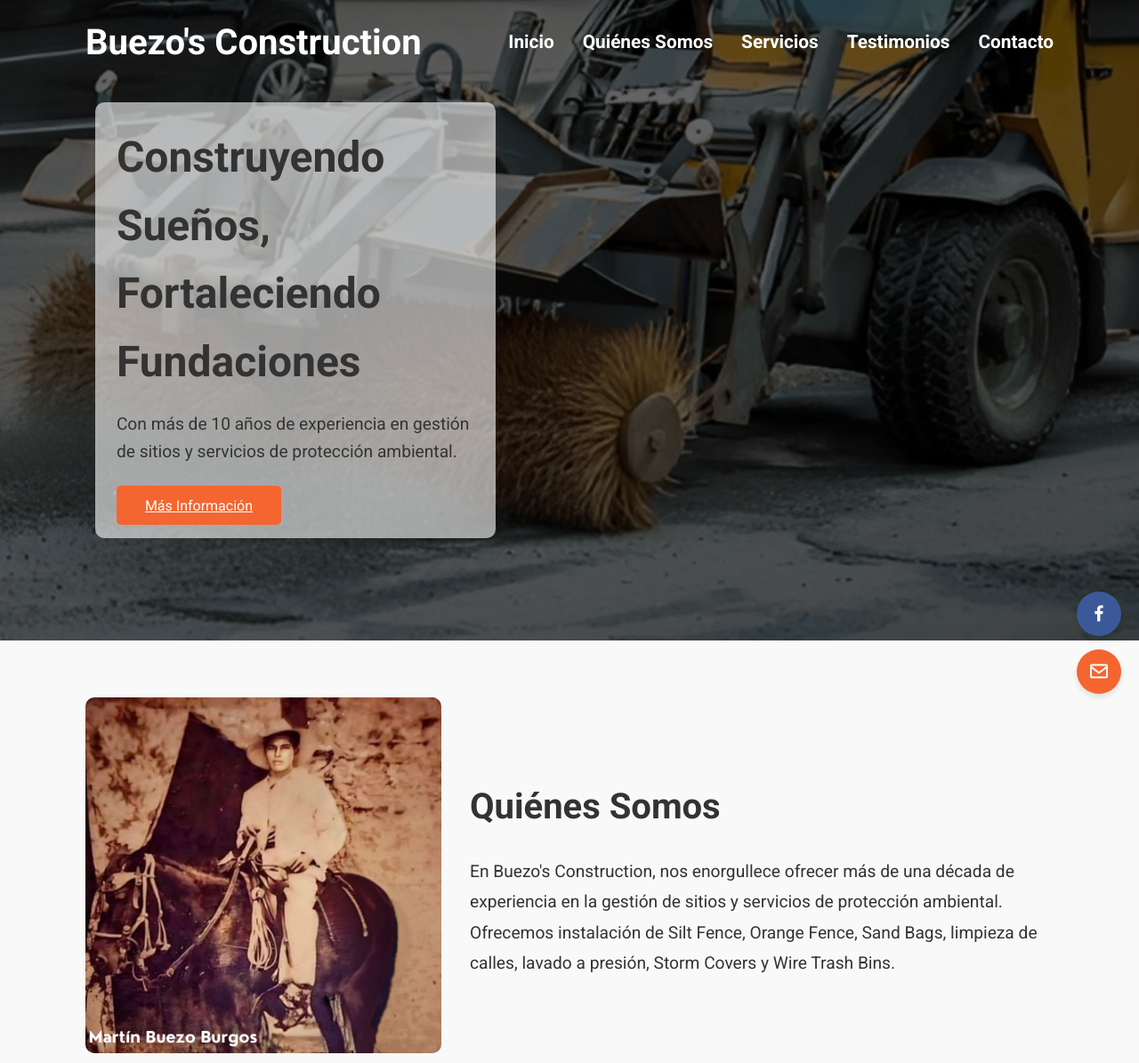
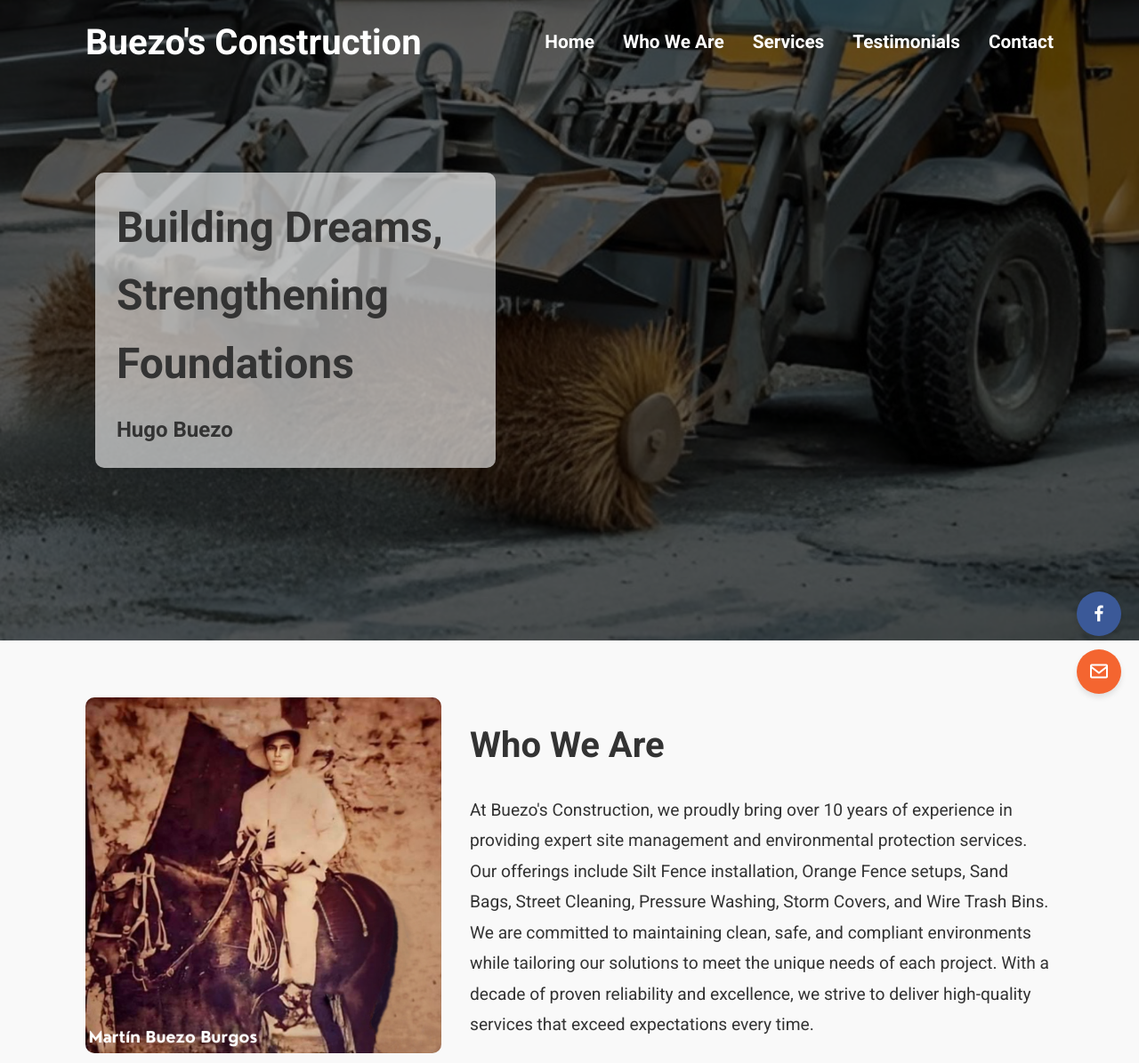
Before and after one commit to josephao64/PAGINA-Buezo-s-Construction, a plain HTML site: page index.html in a window 1280 px wide. Shown: the top 1195 px of the page at 89% size. Drawn offline with nearby package versions, Linux system fonts and the light colour scheme; some packages are replaced by stand-ins of ours.

Commit message:
Update index and who we are

```diff
--- a/index.html
+++ b/index.html
@@ -29,11 +29,11 @@
         <div class="container">
             <a href="#" class="logo">Buezo's Construction</a>
             <ul class="nav-links">
-                <li><a href="#home">Inicio</a></li>
-                <li><a href="#about">Quiénes Somos</a></li>
-                <li><a href="#services">Servicios</a></li>
-                <li><a href="#testimonials">Testimonios</a></li>
-                <li><a href="#contact">Contacto</a></li>
+                <li><a href="#home">Home</a></li>
+                <li><a href="#about">Who We Are</a></li>
+                <li><a href="#services">Services</a></li>
+                <li><a href="#testimonials">Testimonials</a></li>
+                <li><a href="#contact">Contact</a></li>
             </ul>
             <div class="hamburger">
                 <span></span>
@@ -59,9 +59,9 @@
     <section id="home" class="hero">
         <div class="container">
             <div class="hero-text">
-                <h1>Construyendo Sueños, Fortaleciendo Fundaciones</h1>
-                <p>Con más de 10 años de experiencia en gestión de sitios y servicios de protección ambiental.</p>
-                <a href="#contact" class="btn">Más Información</a>
+                <h1>Building Dreams, Strengthening Foundations</h1>
+                <h2>Hugo Buezo</h2>
+               <!-- <a href="#contact" class="btn">Más Información</a> -->
             </div>
         </div>
     </section>
@@ -73,8 +73,9 @@
                 <img src="images/2323.png" alt="Quiénes Somos">
             </div>
             <div class="about-text">
-                <h2>Quiénes Somos</h2>
-                <p>En Buezo's Construction, nos enorgullece ofrecer más de una década de experiencia en la gestión de sitios y servicios de protección ambiental. Ofrecemos instalación de Silt Fence, Orange Fence, Sand Bags, limpieza de calles, lavado a presión, Storm Covers y Wire Trash Bins.</p>
+                <h2>Who We Are</h2>
+                <p>At Buezo's Construction, we proudly bring over 10 years of experience in providing expert site management and environmental protection services. Our offerings include Silt Fence installation, Orange Fence setups, Sand Bags, Street Cleaning, Pressure Washing, Storm Covers, and Wire Trash Bins. <br>
+                    We are committed to maintaining clean, safe, and compliant environments while tailoring our solutions to meet the unique needs of each project. With a decade of proven reliability and excellence, we strive to deliver high-quality services that exceed expectations every time.</p>
             </div>
         </div>
     </section>
@@ -82,7 +83,7 @@
     <!-- Sección Servicios -->
     <section id="services" class="services">
         <div class="container">
-            <h2>Nuestros Servicios</h2>
+            <h2>Our Services</h2>
             <!-- Swiper para Servicios -->
             <div class="swiper mySwiper">
                 <div class="swiper-wrapper">
@@ -148,7 +149,7 @@
     <!-- Sección Testimonios -->
     <section id="testimonials" class="testimonials">
         <div class="container">
-            <h2>Testimonios</h2>
+            <h2>Testimonials</h2>
             <!-- Swiper para Testimonios -->
             <div class="swiper testimonialsSwiper">
                 <div class="swiper-wrapper">
@@ -200,7 +201,7 @@
     <!-- Sección Contacto -->
     <section id="contact" class="contact">
         <div class="container">
-            <h2>Contacto</h2>
+            <h2>Contact</h2>
             <div class="contact-content">
                 <form id="contactForm">
                     <input type="text" name="name" placeholder="Nombre" required>
```
